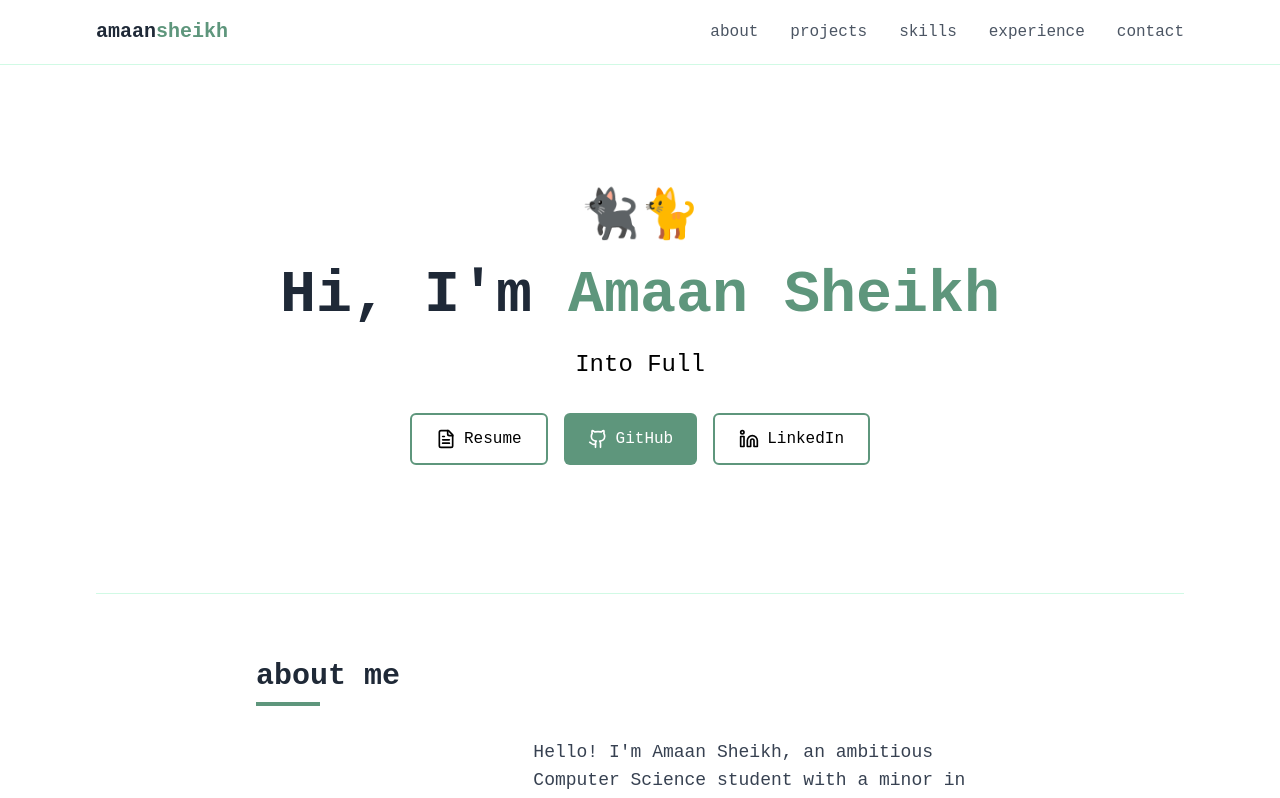
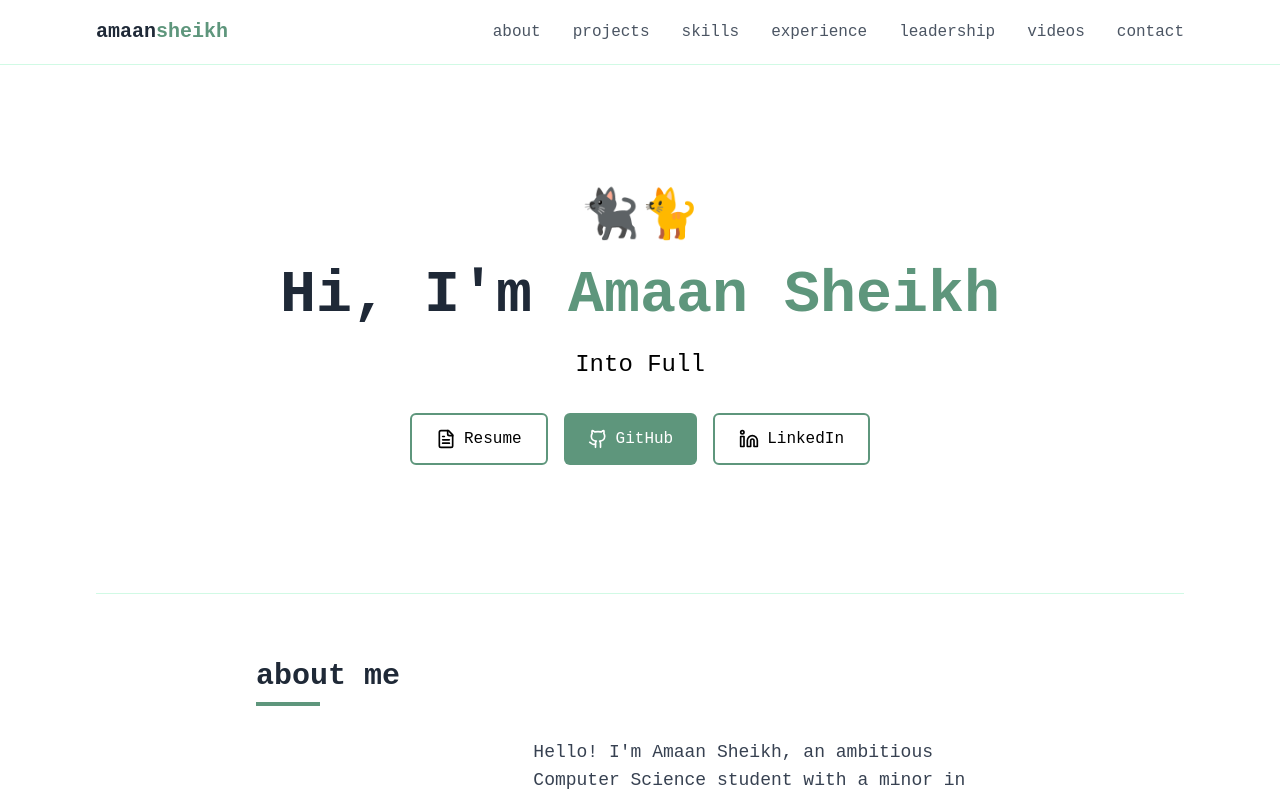
Before and after one commit to AmaanOMO/personal-portfolio, a Next.js app: page / in a window 1280 px wide. Shown: the top 798 px of the page. Built offline with nearby package versions, Linux system fonts and the light colour scheme.

Commit message:
added sections to header

```diff
--- a/src/components/Header.tsx
+++ b/src/components/Header.tsx
@@ -12,6 +12,8 @@ export function Header() {
     { href: '#projects', label: 'projects' },
     { href: '#skills', label: 'skills' },
     { href: '#experience', label: 'experience' },
+    { href: '#leadership', label: 'leadership'},
+    { href: '#videos', label: 'videos'},
     { href: '#contact', label: 'contact' },
   ]
 
```
